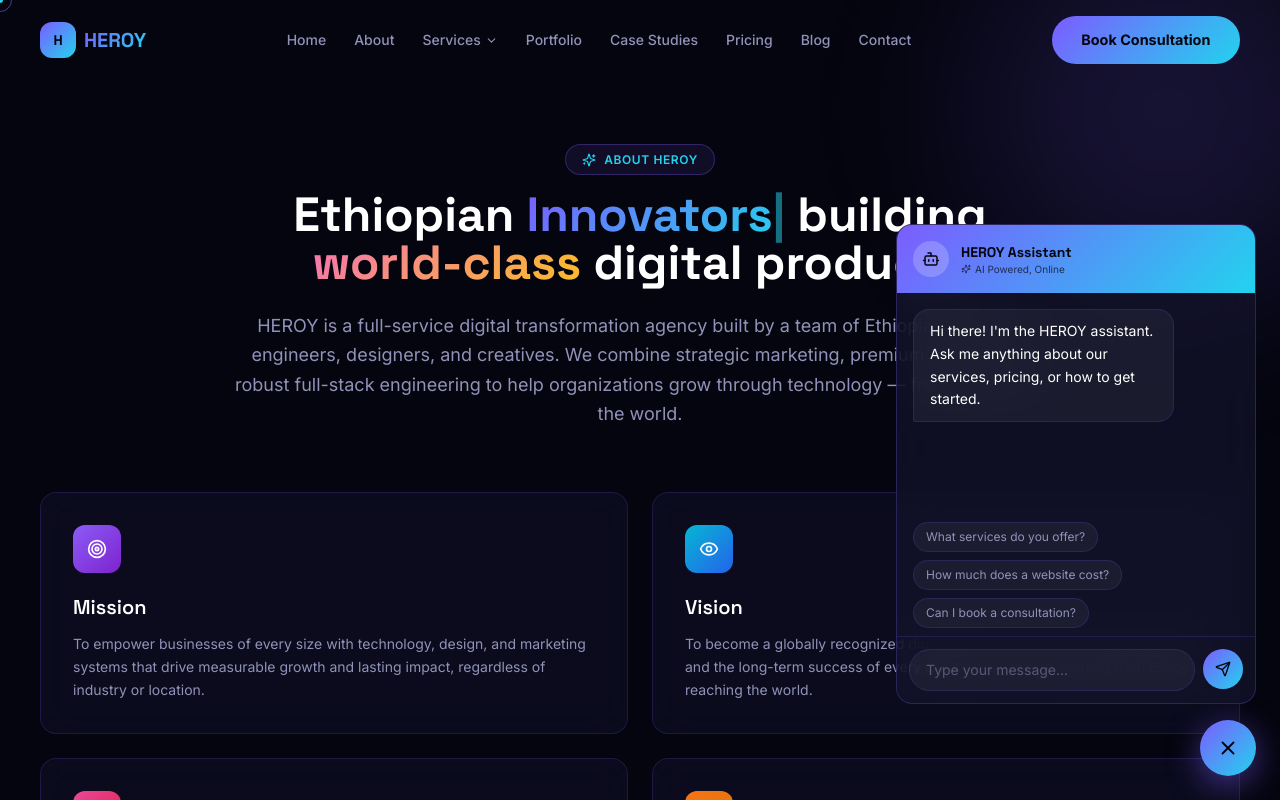
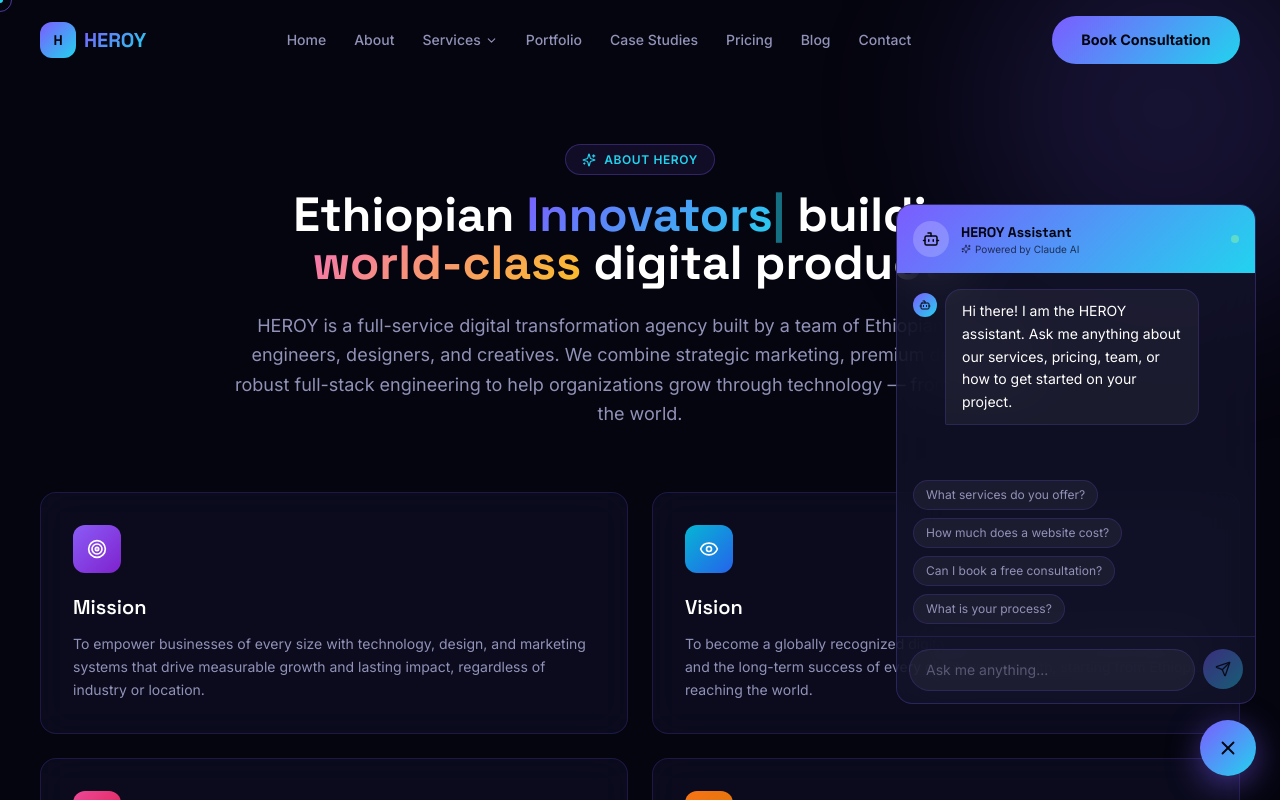
Before and after one commit to Yetemare-Yibeltal/HEROY-Digital-marketing-Website, a Next.js app: page /about in a window 1280 px wide. Both pictures are taken after a click on the button "Open chat assistant". Shown: the top 800 px of the page. Built offline with nearby package versions, Linux system fonts and the light colour scheme.

Commit message:
connect AI chat widget to Anthropic API with real responses

```diff
--- a/src/components/ui/AIChatWidget.tsx
+++ b/src/components/ui/AIChatWidget.tsx
@@ -2,88 +2,88 @@
 
 import { useState, useRef, useEffect } from "react";
 import { motion, AnimatePresence } from "framer-motion";
-import { MessageCircle, X, Send, Sparkles, Bot } from "lucide-react";
+import { MessageCircle, X, Send, Sparkles, Bot, AlertCircle } from "lucide-react";
 
 interface Message {
   id: number;
-  sender: "bot" | "user";
-  text: string;
+  role: "user" | "assistant";
+  content: string;
 }
 
 const quickReplies = [
   "What services do you offer?",
   "How much does a website cost?",
-  "Can I book a consultation?",
+  "Can I book a free consultation?",
+  "What is your process?",
 ];
-
-const botResponses: Record<string, string> = {
-  default:
-    "Thanks for your message! Our team will get back to you shortly. For immediate help, feel free to book a free consultation or browse our services page.",
-  services:
-    "We offer digital marketing, SEO, web and mobile development, UI/UX design, video editing, graphics design, and AI solutions, all under one roof.",
-  pricing:
-    "Our websites start from $499, with custom pricing for web apps, mobile apps, and full digital marketing packages. Book a free consultation for an exact quote.",
-  consultation:
-    "You can book a free 30 minute consultation through our Consultation page, no obligation, just honest advice on your project.",
-  contact:
-    "You can reach us through the Contact page, by WhatsApp, by Telegram, or by email. We typically respond within 24 hours.",
-  team:
-    "HEROY is a team of Ethiopian software engineers, designers, video editors, Android developers, and AI developers building digital products together.",
-};
-
-function getBotReply(userText: string): string {
-  const text = userText.toLowerCase();
-  if (text.includes("service")) return botResponses.services;
-  if (text.includes("price") || text.includes("cost") || text.includes("pricing"))
-    return botResponses.pricing;
-  if (text.includes("consult") || text.includes("book"))
-    return botResponses.consultation;
-  if (text.includes("contact") || text.includes("reach") || text.includes("email"))
-    return botResponses.contact;
-  if (text.includes("team") || text.includes("who are you") || text.includes("about"))
-    return botResponses.team;
-  return botResponses.default;
-}
 
 export default function AIChatWidget() {
   const [open, setOpen] = useState(false);
   const [messages, setMessages] = useState<Message[]>([
     {
       id: 1,
-      sender: "bot",
-      text: "Hi there! I'm the HEROY assistant. Ask me anything about our services, pricing, or how to get started.",
+      role: "assistant",
+      content:
+        "Hi there! I am the HEROY assistant. Ask me anything about our services, pricing, team, or how to get started on your project.",
     },
   ]);
   const [input, setInput] = useState("");
   const [isTyping, setIsTyping] = useState(false);
+  const [error, setError] = useState<string | null>(null);
   const messagesEndRef = useRef<HTMLDivElement>(null);
 
   useEffect(() => {
     messagesEndRef.current?.scrollIntoView({ behavior: "smooth" });
   }, [messages, isTyping]);
 
-  const sendMessage = (text: string) => {
-    if (!text.trim()) return;
+  const sendMessage = async (text: string) => {
+    if (!text.trim() || isTyping) return;
+
+    setError(null);
 
     const userMessage: Message = {
       id: Date.now(),
-      sender: "user",
-      text,
+      role: "user",
+      content: text,
     };
 
-    setMessages((prev) => [...prev, userMessage]);
+    const updatedMessages = [...messages, userMessage];
+    setMessages(updatedMessages);
     setInput("");
     setIsTyping(true);
 
-    window.setTimeout(() => {
-      const botMessage: Message = {
+    try {
+      const response = await fetch("/api/chat", {
+        method: "POST",
+        headers: { "Content-Type": "application/json" },
+        body: JSON.stringify({
+          messages: updatedMessages.map((m) => ({
+            role: m.role,
+            content: m.content,
+          })),
+        }),
+      });
+
+      if (!response.ok) {
+        throw new Error("API error");
+      }
+
+      const data = await response.json();
+
+      const assistantMessage: Message = {
         id: Date.now() + 1,
-        sender: "bot",
-        text: getBotReply(text),
+        role: "assistant",
+        content: data.reply,
       };
-      setMessages((prev) => [...prev, botMessage]);
+
+      setMessages((prev) => [...prev, assistantMessage]);
+    } catch {
+      setError(
+        "Something went wrong. Please try again or contact us at hello@heroy.dev"
+      );
+    } finally {
       setIsTyping(false);
-    }, 1200);
+    }
   };
 
   return (
@@ -135,20 +135,21 @@ export default function AIChatWidget() {
             animate={{ opacity: 1, y: 0, scale: 1 }}
             exit={{ opacity: 0, y: 20, scale: 0.95 }}
             transition={{ duration: 0.25 }}
-            className="fixed bottom-24 right-6 z-[100] w-[360px] max-w-[calc(100vw-3rem)] h-[480px] glass-strong rounded-2xl flex flex-col overflow-hidden"
+            className="fixed bottom-24 right-6 z-[100] w-[360px] max-w-[calc(100vw-3rem)] h-[500px] glass-strong rounded-2xl flex flex-col overflow-hidden"
           >
             <div className="bg-grad-primary p-4 flex items-center gap-3">
               <div className="w-9 h-9 rounded-full bg-white/20 flex items-center justify-center shrink-0">
                 <Bot size={18} className="text-background" />
               </div>
-              <div>
+              <div className="flex-1">
                 <p className="font-display font-bold text-sm text-background">
                   HEROY Assistant
                 </p>
                 <p className="text-[10px] text-background/70 flex items-center gap-1">
-                  <Sparkles size={10} /> AI Powered, Online
+                  <Sparkles size={10} /> Powered by Claude AI
                 </p>
               </div>
+              <div className="w-2 h-2 rounded-full bg-green-300 animate-pulse" />
             </div>
 
             <div className="flex-1 overflow-y-auto p-4 flex flex-col gap-3">
@@ -156,23 +157,31 @@ export default function AIChatWidget() {
                 <div
                   key={msg.id}
                   className={`flex ${
-                    msg.sender === "user" ? "justify-end" : "justify-start"
+                    msg.role === "user" ? "justify-end" : "justify-start"
                   }`}
                 >
+                  {msg.role === "assistant" && (
+                    <div className="w-6 h-6 rounded-full bg-grad-primary flex items-center justify-center shrink-0 mr-2 mt-1">
+                      <Bot size={12} className="text-background" />
+                    </div>
+                  )}
                   <div
-                    className={`max-w-[80%] rounded-2xl px-4 py-2.5 text-sm leading-relaxed ${
-                      msg.sender === "user"
+                    className={`max-w-[78%] rounded-2xl px-4 py-2.5 text-sm leading-relaxed ${
+                      msg.role === "user"
                         ? "bg-grad-primary text-background rounded-br-sm"
                         : "bg-white/5 text-white border border-border rounded-bl-sm"
                     }`}
                   >
-                    {msg.text}
+                    {msg.content}
                   </div>
                 </div>
               ))}
 
               {isTyping && (
-                <div className="flex justify-start">
+                <div className="flex justify-start items-center gap-2">
+                  <div className="w-6 h-6 rounded-full bg-grad-primary flex items-center justify-center shrink-0">
+                    <Bot size={12} className="text-background" />
+                  </div>
                   <div className="bg-white/5 border border-border rounded-2xl rounded-bl-sm px-4 py-3 flex gap-1">
                     {[0, 1, 2].map((i) => (
                       <motion.span
@@ -190,17 +199,25 @@ export default function AIChatWidget() {
                 </div>
               )}
 
+              {error && (
+                <div className="flex items-start gap-2 text-xs text-red-400 bg-red-400/10 border border-red-400/20 rounded-xl px-3 py-2.5">
+                  <AlertCircle size={13} className="shrink-0 mt-0.5" />
+                  {error}
+                </div>
+              )}
+
               <div ref={messagesEndRef} />
             </div>
 
             {messages.length === 1 && (
-              <div className="px-4 pb-2 flex flex-wrap gap-2">
+              <div className="px-4 pb-3 flex flex-wrap gap-2">
                 {quickReplies.map((reply) => (
                   <button
                     key={reply}
                     type="button"
                     onClick={() => sendMessage(reply)}
-                    className="text-xs bg-white/5 hover:bg-primary/20 border border-border text-muted hover:text-white px-3 py-1.5 rounded-full transition-colors"
+                    disabled={isTyping}
+                    className="text-xs bg-white/5 hover:bg-primary/20 border border-border text-muted hover:text-white px-3 py-1.5 rounded-full transition-colors disabled:opacity-50"
                   >
                     {reply}
                   </button>
@@ -219,13 +236,15 @@ export default function AIChatWidget() {
                 type="text"
                 value={input}
                 onChange={(e) => setInput(e.target.value)}
-                placeholder="Type your message..."
-                className="flex-1 bg-white/5 border border-border rounded-full px-4 py-2.5 text-sm text-white placeholder:text-muted/50 outline-none focus:border-primary transition-colors"
+                disabled={isTyping}
+                placeholder={isTyping ? "HEROY is typing..." : "Ask me anything..."}
+                className="flex-1 bg-white/5 border border-border rounded-full px-4 py-2.5 text-sm text-white placeholder:text-muted/50 outline-none focus:border-primary transition-colors disabled:opacity-60"
               />
               <button
                 type="submit"
+                disabled={isTyping || !input.trim()}
                 aria-label="Send message"
-                className="w-10 h-10 rounded-full bg-grad-primary flex items-center justify-center shrink-0 hover:opacity-90 transition-opacity"
+                className="w-10 h-10 rounded-full bg-grad-primary flex items-center justify-center shrink-0 hover:opacity-90 transition-opacity disabled:opacity-40"
               >
                 <Send size={16} className="text-background" />
               </button>
```
